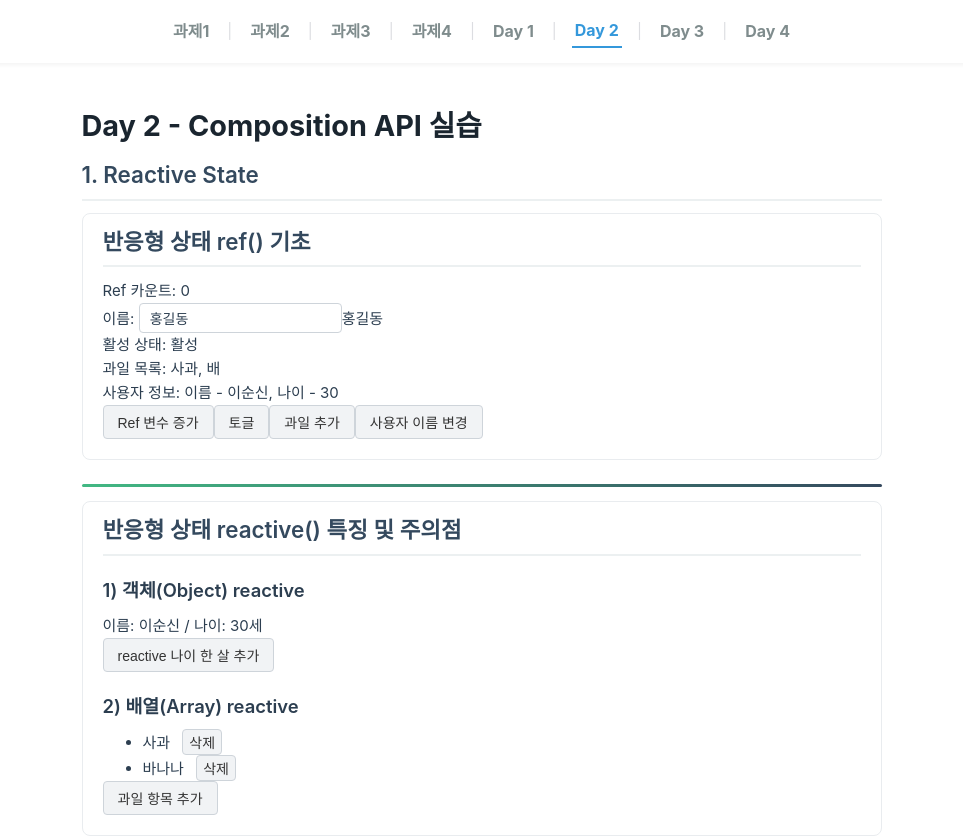
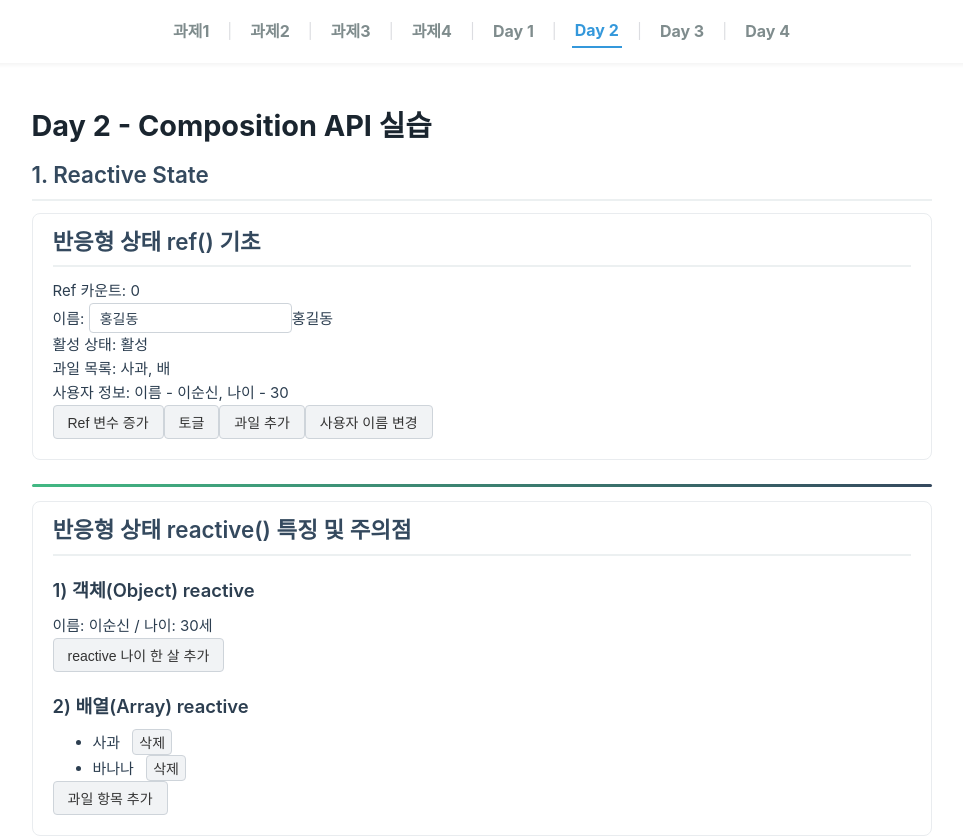
Before and after one commit to mingyukang5420/skala-vue, a Vue app: page /practice/day2 in a window 1280 px wide. Shown: the top 837 px of the page, without its empty margins (151-1114 px from the left). Built offline with nearby package versions, Linux system fonts and the light colour scheme.

Commit message:
style: match practice container width to app container

```diff
--- a/src/assets/practice.css
+++ b/src/assets/practice.css
@@ -1,7 +1,7 @@
 /* 최상위 컨테이너 중앙 정렬 및 배경 세팅 */
 div.practice-container {
-  max-width: 1200px;
-  width: 800px;
+  max-width: 900px;
+  width: calc(100% - 20px);
   margin: 0 auto;
   font-family: -apple-system, BlinkMacSystemFont, 'Segoe UI', Roboto, sans-serif;
   color: #2c3e50;
```
